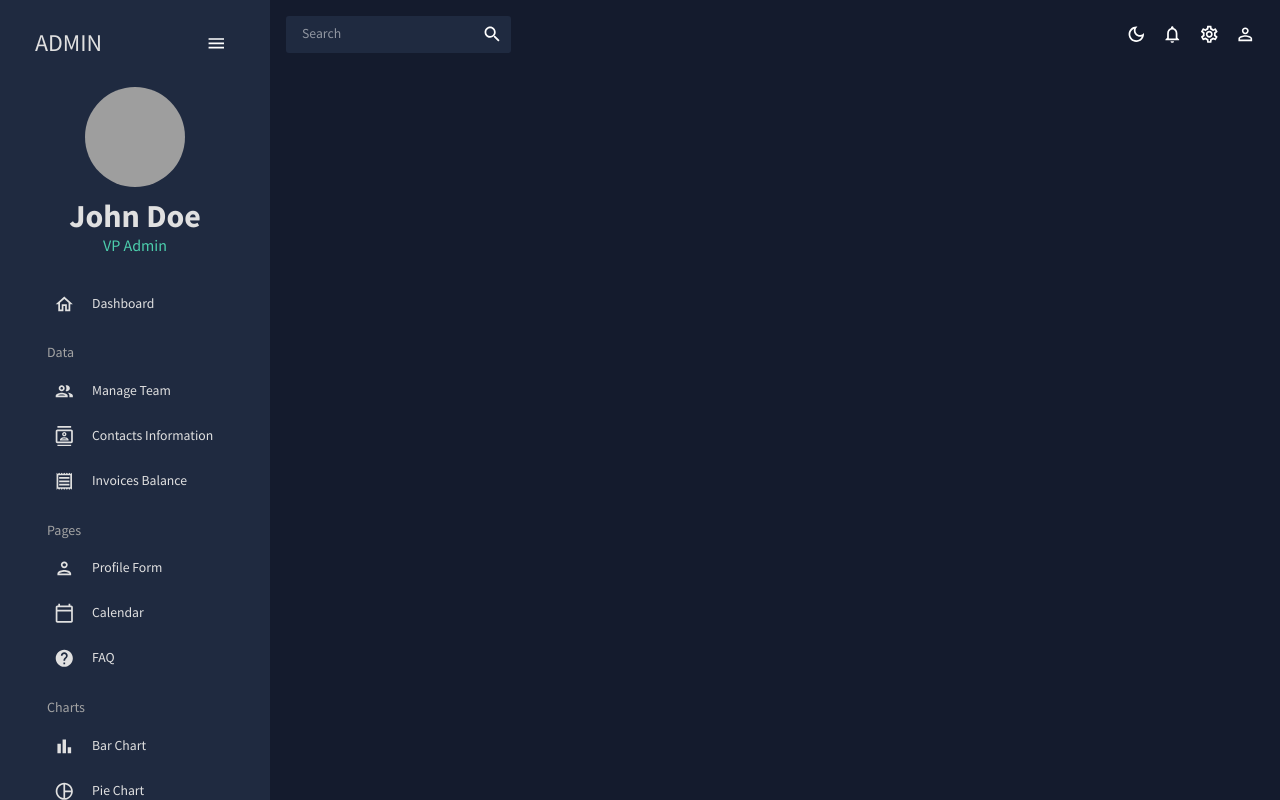
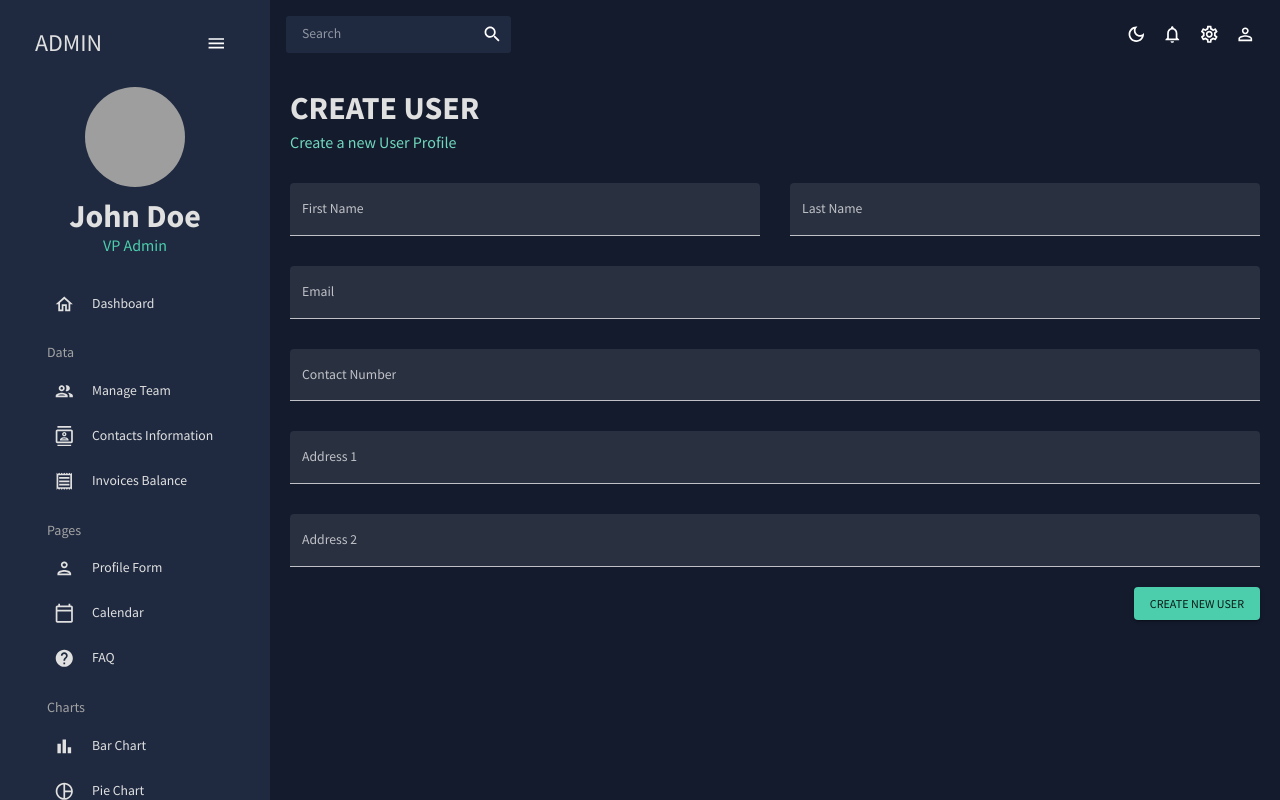
Before and after one commit to umaid-git/Admin-Dashboard, a React (Create React App) app: page /form in a window 1280 px wide. Built offline with nearby package versions, Linux system fonts and the light colour scheme; grey boxes are pictures that could not be loaded; a web font is replaced by a local one.

Commit message:
Added form contacts and invoices

```diff
--- a/src/App.js
+++ b/src/App.js
@@ -1,37 +1,37 @@
-import { ColorModeContext, useMode } from "./theme"
-import { CssBaseline, ThemeProvider} from '@mui/material'
-import {Topbar} from './scenes/global/Topbar.jsx'
-import Dashboard  from "./scenes/dashboard"
-import Sidebar from './scenes/global/Sidebar'
-import Team  from "./scenes/team"
-// import Invoices  from "./scenes/invoices"
-// import Contacts  from "./scenes/contacts"
+import { ColorModeContext, useMode } from "./theme";
+import { CssBaseline, ThemeProvider } from "@mui/material";
+import { Topbar } from "./scenes/global/Topbar.jsx";
+import Dashboard from "./scenes/dashboard";
+import Sidebar from "./scenes/global/Sidebar";
+import Team from "./scenes/team";
+import Invoices from "./scenes/invoices";
+import Contacts from "./scenes/contacts";
 // import Bar  from "./scenes/bar"
-// import Form  from "./scenes/form"
+import Form from "./scenes/form";
 // import Line  from "./scenes/line"
 // import Pie  from "./scenes/pie"
 // import FAQ  from "./scenes/faq"
 // import Geography  from "./scenes/geography"
 // import Calendar  from "./scenes/calendar"
-import { Routes, Route } from "react-router-dom"
+import { Routes, Route } from "react-router-dom";
 
 function App() {
-  const [theme, colorMode] = useMode()
+  const [theme, colorMode] = useMode();
 
   return (
     <ColorModeContext.Provider value={colorMode}>
       <ThemeProvider theme={theme}>
-        <CssBaseline/>
+        <CssBaseline />
         <div className="app">
           <Sidebar />
           <main className="content">
-              <Topbar/>
+            <Topbar />
             <Routes>
               <Route path="/" element={<Dashboard />} />
               <Route path="/team" element={<Team />} />
-                {/* <Route path="/contacts" element={<Contacts />} /> */}
-                {/* <Route path="/invoices" element={<Invoices />} /> */}
-                {/* <Route path="/form" element={<Form />} /> */}
+              <Route path="/contacts" element={<Contacts />} />
+              <Route path="/invoices" element={<Invoices />} />
+              <Route path="/form" element={<Form />} />
               {/* <Route path="/bar" element={<Bar />} /> */}
               {/* <Route path="/pie" element={<Pie />} /> */}
               {/* <Route path="/line" element={<Line />} /> */}
--- /dev/null
+++ b/src/scenes/contacts/index.jsx
@@ -0,0 +1,98 @@
+import { Box } from "@mui/material";
+import { DataGrid, GridToolbar } from "@mui/x-data-grid";
+import { tokens } from "../../theme";
+import { mockDataContacts } from "../../data/mockData";
+import { useTheme } from "@mui/material";
+import Header from "../../components/Header";
+
+const Contacts = () => {
+  const theme = useTheme();
+  const colors = tokens(theme.palette.mode);
+  const columns = [
+    { field: "id", headerName: "ID", fles: 0.5 },
+    { field: "registrarId", headerName: "Registrar ID" },
+    {
+      field: "name",
+      headerName: "Name",
+      flex: 1,
+      cellClassName: "name-column--cell",
+    },
+    {
+      field: "age",
+      headerName: "Age",
+      type: "number",
+      headerAlign: "left",
+      align: "left",
+    },
+    {
+      field: "phone",
+      headerName: "Phone",
+      flex: 1,
+    },
+    {
+      field: "email",
+      headerName: "Email",
+      flex: 1,
+    },
+    {
+      field: "address",
+      headerName: "Address",
+      flex: 1,
+    },
+    {
+      field: "city",
+      headerName: "city",
+      flex: 1,
+    },
+    {
+      field: "zipCode",
+      headerName: "Zip Code",
+      flex: 1,
+    },
+  ];
+
+  return (
+    <Box ml="20px">
+      <Header
+        title="CONTACTS"
+        subtitle="List of Contacts for future reference"
+      />
+      <Box
+        m="40px 0 0 0"
+        height="75vh"
+        sx={{
+          "& .MuiDataGrid-root": {
+            border: "none",
+          },
+          "& .MuiDataGrid-cell": {
+            borderBottom: "none",
+          },
+          "& .name-column--cell": {
+            color: colors.greenAccent[300],
+          },
+          "& .MuiDataGrid-columnHeaders": {
+            backgroundColor: colors.blueAccent[700],
+            borderBottom: "none",
+          },
+          "& .MuiDataGrid-virtualScroller": {
+            backgroundColor: colors.primary[400],
+          },
+          "& .MuiDataGrid-footerContainer": {
+            backgroundColor: colors.blueAccent[700],
+          },
+          "& .MuiDataGrid-toolbarContainer .MuiButton-text": {
+            color: `${colors.grey[100]}  !important`,
+          },
+        }}
+      >
+        <DataGrid
+          rows={mockDataContacts}
+          columns={columns}
+          components={{ Toolbar: GridToolbar }}
+        />
+      </Box>
+    </Box>
+  );
+};
+
+export default Contacts;
--- /dev/null
+++ b/src/scenes/form/index.jsx
@@ -0,0 +1,152 @@
+import { Box, Button, TextField } from "@mui/material";
+import { Formik } from "formik";
+import * as yup from "yup";
+import useMediaQuery from "@mui/material/useMediaQuery";
+import Header from "../../components/Header";
+
+const initialValues = {
+  firstName: "",
+  lastName: "",
+  email: "",
+  contact: "",
+  address1: "",
+  address2: "",
+};
+
+const phoneRegExp =
+  /^((\+[1-9]{1,4}[ -]?)|(\([0-9]{2,3}\)[ -]?)|([0-9]{2,4})[ -]?)*?[0-9]{3,4}[ -]?[0-9]{3,4}$/;
+
+const userSchema = yup.object().shape({
+  firstName: yup.string().required("required"),
+  lastName: yup.string().required("required"),
+  email: yup.string().email("Invalid Email").required("required"),
+  contact: yup
+    .string()
+    .matches(phoneRegExp, "Phone number is not valid")
+    .required("required"),
+  address1: yup.string().required("required"),
+  address2: yup.string().required("required"),
+});
+
+const Form = () => {
+  const isNonMobile = useMediaQuery("(min-width:600px)");
+
+  const handleFormSubmit = (values) => {
+    console.log(values);
+  };
+
+  return (
+    <Box m="20px">
+      <Header title="CREATE USER" subtitle="Create a new User Profile" />
+
+      <Formik
+        onSubmit={handleFormSubmit}
+        initialValues={initialValues}
+        validationSchema={userSchema}
+      >
+        {({
+          values,
+          errors,
+          touched,
+          handleBlur,
+          handleChange,
+          handleSubmit,
+        }) => (
+          <form onSubmit={handleSubmit}>
+            <Box
+              display="grid"
+              gap="30px"
+              gridTemplateColumns="repeat(4, minmax(0,1fr))"
+            >
+              <TextField
+                fullWidth
+                variant="filled"
+                type="text"
+                label="First Name"
+                onBlur={handleBlur}
+                onChange={handleChange}
+                values={values.firstName}
+                name="firstName"
+                error={!!touched.firstName && !!errors.firstName}
+                helperText={touched.firstName && errors.firstName}
+                sx={{ gridColumn: "span 2" }}
+              />
+              <TextField
+                fullWidth
+                variant="filled"
+                type="text"
+                label="Last Name"
+                onBlur={handleBlur}
+                onChange={handleChange}
+                values={values.firstName}
+                name="lastName"
+                error={!!touched.lastName && !!errors.lastName}
+                helperText={touched.lastName && errors.lastName}
+                sx={{ gridColumn: "span 2" }}
+              />
+              <TextField
+                fullWidth
+                variant="filled"
+                type="text"
+                label="Email"
+                onBlur={handleBlur}
+                onChange={handleChange}
+                values={values.email}
+                name="email"
+                error={!!touched.email && !!errors.email}
+                helperText={touched.email && errors.email}
+                sx={{ gridColumn: "span 4" }}
+              />
+              <TextField
+                fullWidth
+                variant="filled"
+                type="text"
+                label="Contact Number"
+                onBlur={handleBlur}
+                onChange={handleChange}
+                values={values.contact}
+                name="contact"
+                error={!!touched.contact && !!errors.contact}
+                helperText={touched.contact && errors.contact}
+                sx={{ gridColumn: "span 4" }}
+              />
+              <TextField
+                fullWidth
+                variant="filled"
+                type="text"
+                label="Address 1"
+                onBlur={handleBlur}
+                onChange={handleChange}
+                values={values.address1}
+                name="address1"
+                error={!!touched.address1 && !!errors.address1}
+                helperText={touched.address1 && errors.address1}
+                sx={{ gridColumn: "span 4" }}
+              />
+              <TextField
+                fullWidth
+                variant="filled"
+                type="text"
+                label="Address 2"
+                onBlur={handleBlur}
+                onChange={handleChange}
+                values={values.address2}
+                name="address2"
+                error={!!touched.address2 && !!errors.address2}
+                helperText={touched.address2 && errors.address2}
+                sx={{ gridColumn: "span 4" }}
+              />
+            </Box>
+            <Box display="flex" justifyContent="end" mt="20px">
+              <Button type="submit" color="secondary" variant="contained">
+                Create New User
+              </Button>
+            </Box>
+          </form>
+        )}
+      </Formik>
+    </Box>
+  );
+};
+
+export default Form;
--- /dev/null
+++ b/src/scenes/invoices/index.jsx
@@ -0,0 +1,82 @@
+import { Box, Typography, useTheme } from "@mui/material";
+import { DataGrid } from "@mui/x-data-grid";
+import { tokens } from "../../theme";
+import { mockDataInvoices } from "../../data/mockData";
+import Header from "../../components/Header";
+
+const Invoices = () => {
+  const theme = useTheme();
+  const colors = tokens(theme.palette.mode);
+  const columns = [
+    { field: "id", headerName: "ID" },
+    {
+      field: "name",
+      headerName: "Name",
+      flex: 1,
+      cellClassName: "name-column--cell",
+    },
+    {
+      field: "phone",
+      headerName: "Phone",
+      flex: 1,
+    },
+    {
+      field: "email",
+      headerName: "Email",
+      flex: 1,
+    },
+    {
+      field: "cost",
+      headerName: "Cost",
+      flex: 1,
+      renderCell: (params) => (
+        <Typography color={colors.greenAccent[500]}>
+          ${params.row.cost}
+        </Typography>
+      ),
+    },
+    {
+      field: "date",
+      headerName: "Date",
+      flex: 1,
+    },
+  ];
+
+  return (
+    <Box ml="20px">
+      <Header title="Invoices" subtitle="List of Invoice Balances" />
+      <Box
+        m="40px 0 0 0"
+        height="75vh"
+        sx={{
+          "& .MuiDataGrid-root": {
+            border: "none",
+          },
+          "& .MuiDataGrid-cell": {
+            borderBottom: "none",
+          },
+          "& .name-column--cell": {
+            color: colors.greenAccent[300],
+          },
+          "& .MuiDataGrid-columnHeaders": {
+            backgroundColor: colors.blueAccent[700],
+            borderBottom: "none",
+          },
+          "& .MuiDataGrid-virtualScroller": {
+            backgroundColor: colors.primary[400],
+          },
+          "& .MuiDataGrid-footerContainer": {
+            backgroundColor: colors.blueAccent[700],
+          },
+          "& .MuiCheckbox-root": {
+            color: `${colors.greenAccent[200]} !important`,
+          },
+        }}
+      >
+        <DataGrid checkboxSelection rows={mockDataInvoices} columns={columns} />
+      </Box>
+    </Box>
+  );
+};
+
+export default Invoices;
```
Lines whose indentation alone changed are shown as unchanged.
